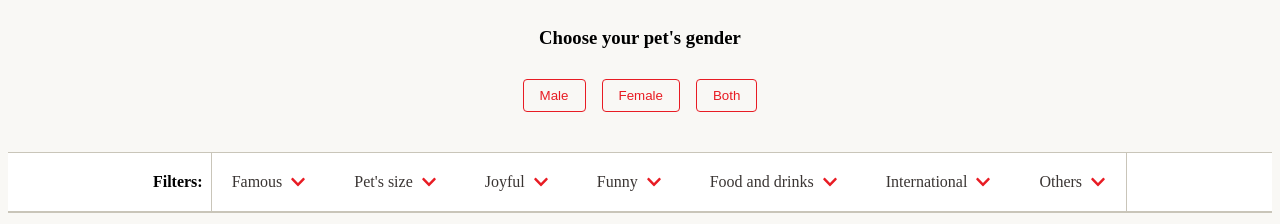
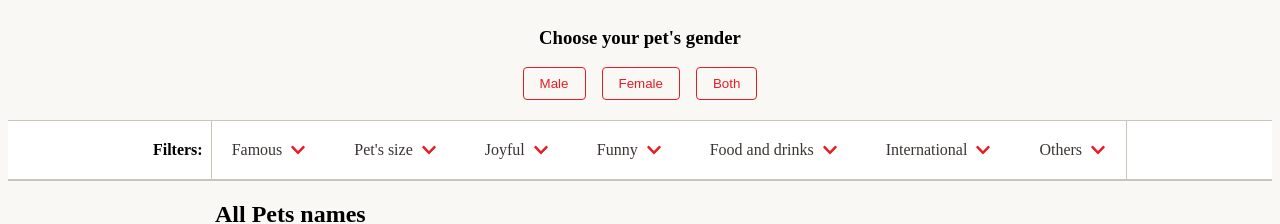
Before and after one commit to paolo-v-silva/pet-name-finder, a React (Vite) app: page / in a window 1280 px wide. Shown: the top 224 px of the page. Built offline with nearby package versions, Linux system fonts and the light colour scheme.

Commit message:
fix: spacing

```diff
--- a/src/components/GenderFilter/GenderFilter.css
+++ b/src/components/GenderFilter/GenderFilter.css
@@ -1,9 +1,8 @@
 .gender-filter-container {
-  padding-block: 0px 40px;
+  padding-block: 0px 20px;
   display: flex;
   flex-direction: column;
   place-items: center;
-  gap: 12px;
 }
 
 .gender-container {
```
